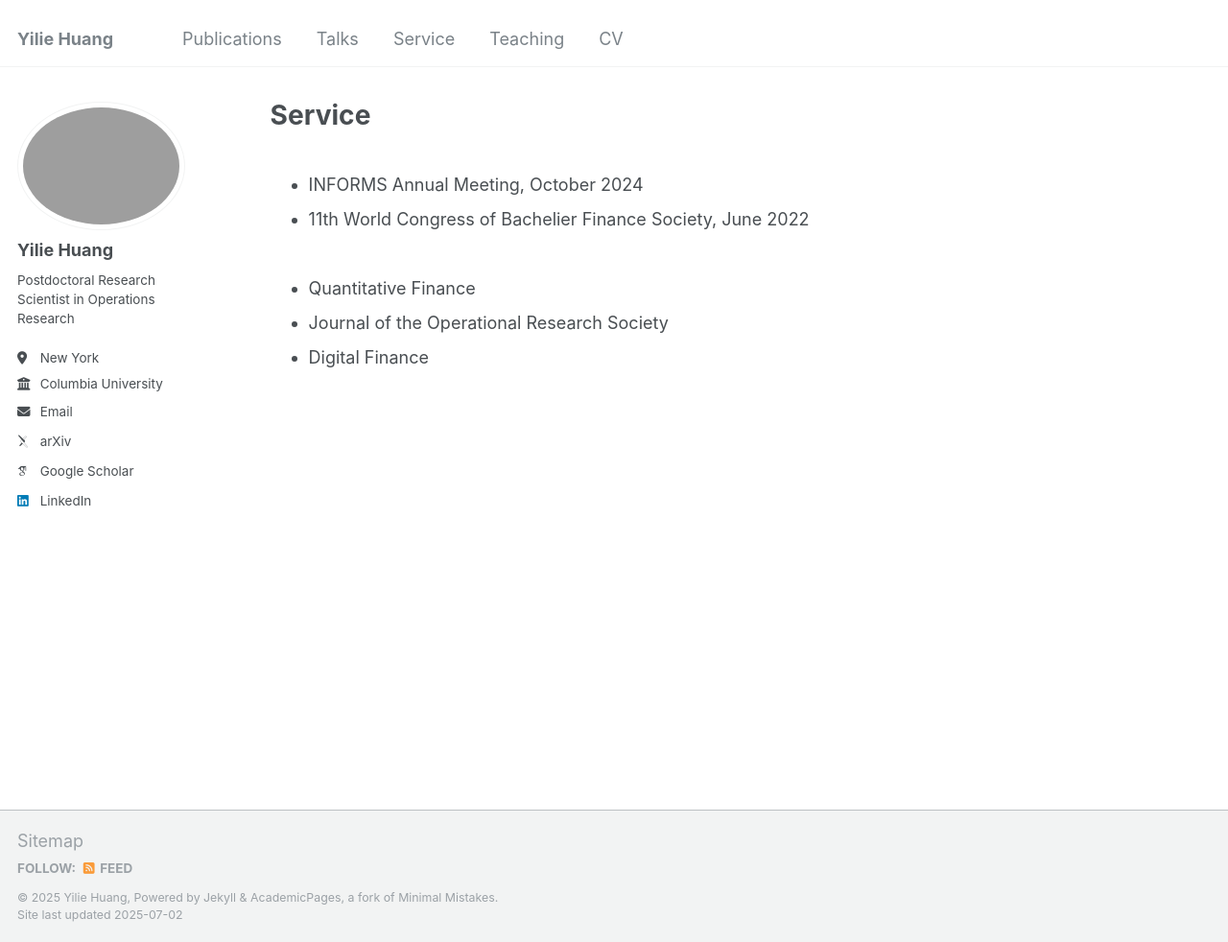
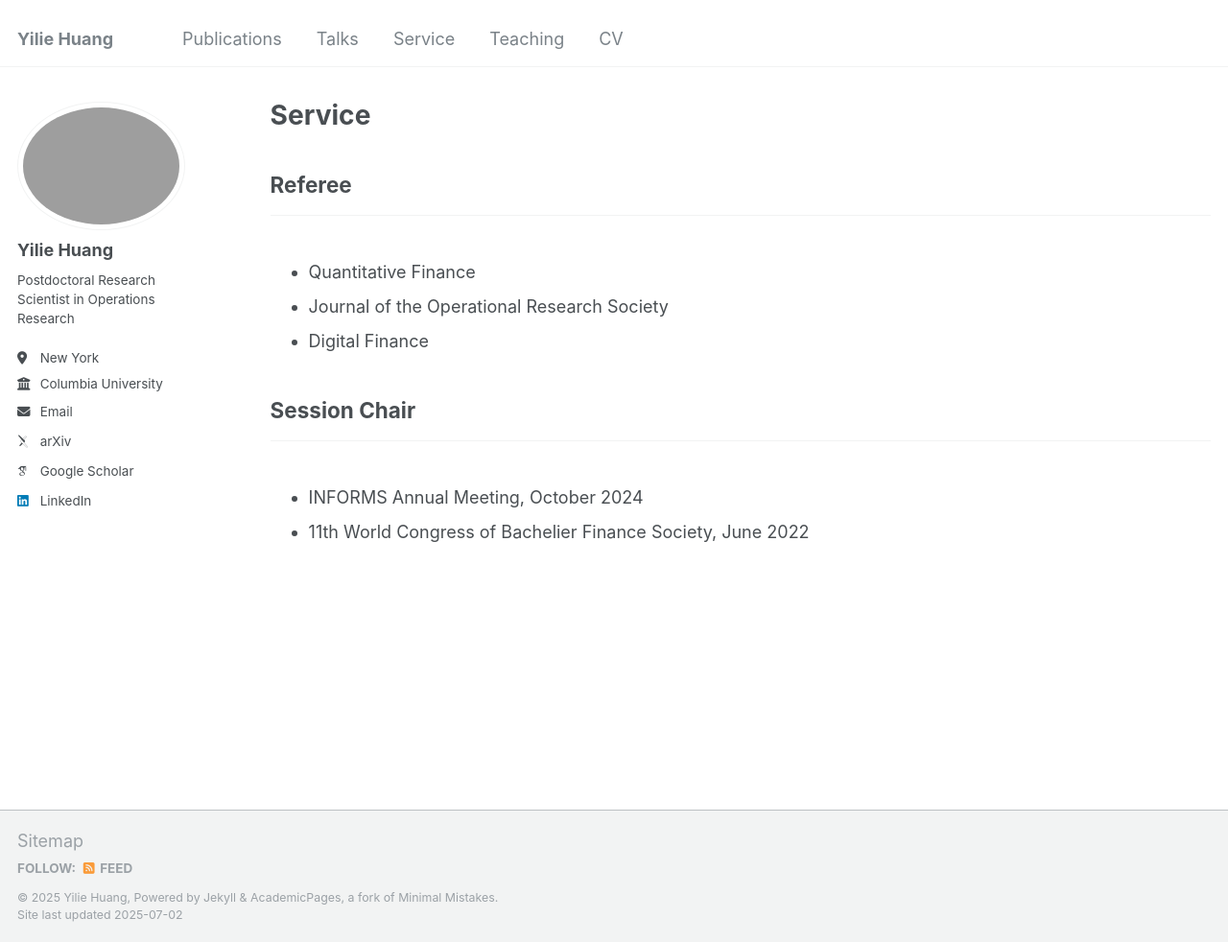
Before and after one commit to yiliehuang/yiliehuang.github.io, a Jekyll site: the page built from _pages/service.html, in a window 1280 px wide and 982 px high. Shown: the whole window at 96% size. Built offline with Jekyll 4.4.1, drawn with Linux system fonts in a browser that asks for light colours; some web fonts are replaced.

Commit message:
Update _config.yml

```diff
--- a/_config.yml
+++ b/_config.yml
@@ -81,6 +81,13 @@
     title: 'Preprints'
   progress:
     title: 'In Progress'
+
+# Service Category
+service_category:
+  referee:
+    title: "Referee"
+  sessionchair:
+    title: "Session Chair"
 
 # Site Settings
 teaser                   :  # filename of teaser fallback teaser image placed in /images/, .e.g. "500x300.png"
```
